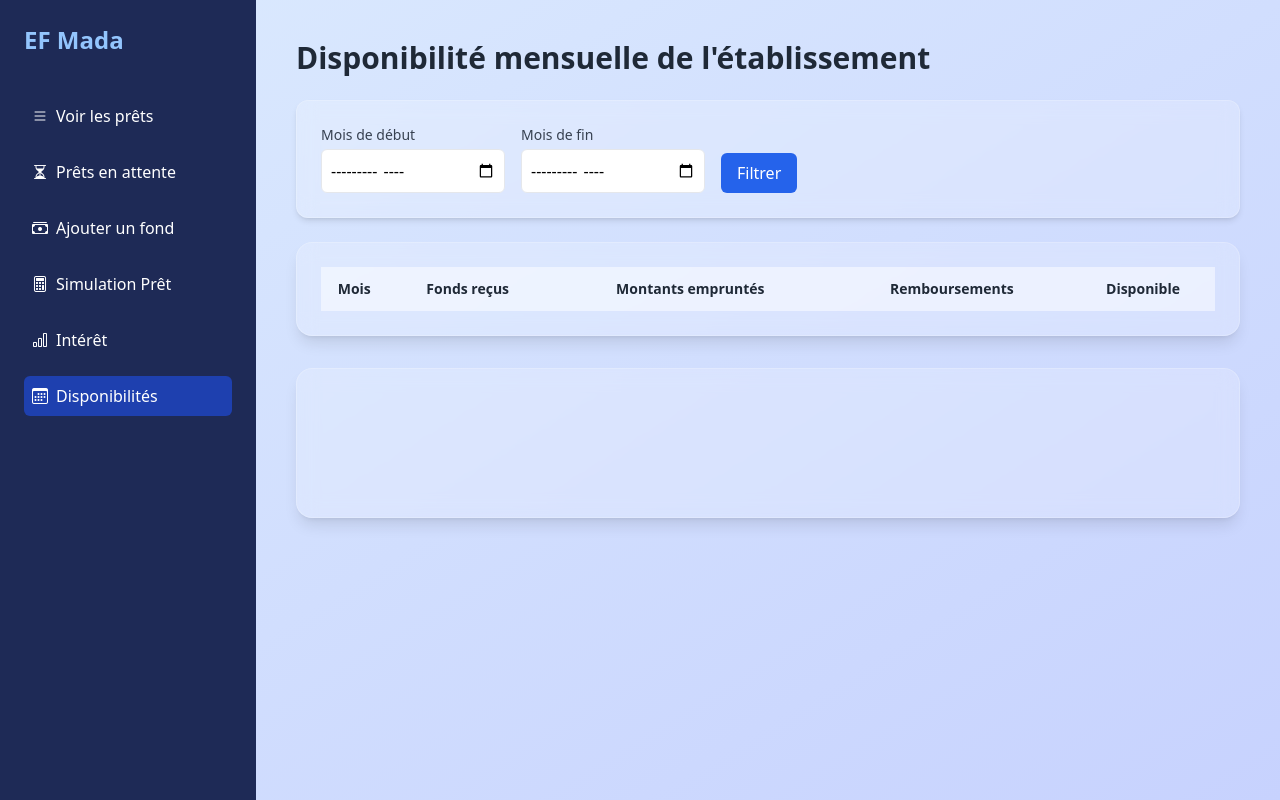
After one commit to soary1/projet_final, a PHP site: page /projet_final/views/agents/disponibilites.html in a window 1280 px wide. The commit adds this page. Run offline with PHP 8.4, Linux system fonts and the light colour scheme; lists and menus that the app fills with data are empty; some libraries are stand-ins or nearby versions.

Commit message:
statistique filtre font emrpunt

```diff
--- /dev/null
+++ b/views/agents/disponibilites.html
@@ -0,0 +1,164 @@
+<!DOCTYPE html>
+<html lang="fr">
+<head>
+  <meta charset="UTF-8" />
+  <title>Disponibilités Mensuelles - EF Mada</title>
+  <script src="https://cdn.tailwindcss.com"></script>
+  <script src="https://cdn.jsdelivr.net/npm/chart.js"></script>
+  <link href="https://cdn.jsdelivr.net/npm/bootstrap-icons/font/bootstrap-icons.css" rel="stylesheet">
+  <style>
+    .glass {
+      backdrop-filter: blur(10px);
+      background: rgba(255, 255, 255, 0.2);
+      border: 1px solid rgba(255, 255, 255, 0.2);
+    }
+  </style>
+</head>
+<body class="flex bg-gradient-to-br from-blue-100 to-indigo-200 min-h-screen">
+
+  <!-- Sidebar -->
+  <aside class="w-64 p-6 bg-[#1e2a56] text-white flex flex-col space-y-4">
+    <h2 class="text-2xl font-bold text-blue-300 mb-6">EF Mada</h2>
+    <a href="pres/liste_prets.html" class="flex items-center gap-2 hover:bg-blue-800 p-2 rounded-md"><i class="bi bi-list"></i> Voir les prêts</a>
+    <a href="pres/prets-attente.html" class="flex items-center gap-2 hover:bg-blue-800 p-2 rounded-md"><i class="bi bi-hourglass-split"></i> Prêts en attente</a>
+    <a href="fond.php" class="flex items-center gap-2 hover:bg-blue-800 p-2 rounded-md"><i class="bi bi-cash-stack"></i> Ajouter un fond</a>
+    <a href="simulation.php" class="flex items-center gap-2 hover:bg-blue-800 p-2 rounded-md"><i class="bi bi-calculator"></i> Simulation Prêt</a>
+    <a href="interet.php" class="flex items-center gap-2 hover:bg-blue-800 p-2 rounded-md"><i class="bi bi-bar-chart"></i> Intérêt</a>
+    <a href="disponibilites.html" class="flex items-center gap-2 bg-blue-800 p-2 rounded-md"><i class="bi bi-calendar3"></i> Disponibilités</a>
+  </aside>
+
+  <!-- Main Content -->
+  <main class="flex-1 p-10">
+    <h1 class="text-3xl font-bold text-gray-800 mb-6">Disponibilité mensuelle de l'établissement</h1>
+
+    <form id="filtre-form" class="glass rounded-xl p-6 shadow-md mb-6 flex gap-4 items-end">
+      <div>
+        <label for="debut" class="block text-sm font-medium text-gray-700">Mois de début</label>
+        <input type="month" id="debut" name="debut" class="mt-1 p-2 border rounded-md w-full" required />
+      </div>
+      <div>
+        <label for="fin" class="block text-sm font-medium text-gray-700">Mois de fin</label>
+        <input type="month" id="fin" name="fin" class="mt-1 p-2 border rounded-md w-full" required />
+      </div>
+      <button type="submit" class="bg-blue-600 hover:bg-blue-700 text-white px-4 py-2 rounded-md">Filtrer</button>
+    </form>
+
+    <div class="glass p-6 rounded-2xl shadow-lg">
+      <table class="w-full text-center text-sm text-gray-700">
+        <thead class="bg-white bg-opacity-50 font-semibold text-gray-800">
+          <tr>
+            <th class="py-3">Mois</th>
+            <th class="py-3">Fonds reçus</th>
+            <th class="py-3">Montants empruntés</th>
+            <th class="py-3">Remboursements</th>
+            <th class="py-3">Disponible</th>
+          </tr>
+        </thead>
+        <tbody id="table-body" class="bg-white bg-opacity-40">
+          <!-- Data insérée ici -->
+        </tbody>
+      </table>
+    </div>
+
+    <div class="glass p-6 mt-8 rounded-2xl shadow-lg">
+      <canvas id="dispoChart" height="100"></canvas>
+    </div>
+  </main>
+
+  <script>
+  const apiBase = "http://localhost/projet_final/ws";
+
+  const form = document.getElementById("filtre-form");
+  const tableBody = document.getElementById("table-body");
+  const ctx = document.getElementById("dispoChart").getContext("2d");
+  let chart;
+
+  form.addEventListener("submit", (e) => {
+    e.preventDefault();
+    const debut = document.getElementById("debut").value;
+    const fin = document.getElementById("fin").value;
+
+    if (!debut || !fin) return;
+
+    fetch(`${apiBase}/disponibilites?debut=${debut}&fin=${fin}`)
+      .then(res => res.json())
+      .then(data => {
+        tableBody.innerHTML = "";
+        const labels = [];
+        const fonds = [];
+        const empruntes = [];
+        const remboursements = [];
+        const disponibles = [];
+
+        data.forEach(item => {
+          labels.push(item.mois);
+          fonds.push(item.fonds);
+          empruntes.push(item.montants_empruntes);
+          remboursements.push(item.remboursements);
+          disponibles.push(item.disponible);
+
+          const row = `<tr>
+            <td class="py-2">${item.mois}</td>
+            <td class="py-2">${item.fonds.toLocaleString()} Ar</td>
+            <td class="py-2">${item.montants_empruntes.toLocaleString()} Ar</td>
+            <td class="py-2">${item.remboursements.toLocaleString()} Ar</td>
+            <td class="py-2 font-semibold">${item.disponible.toLocaleString()} Ar</td>
+          </tr>`;
+          tableBody.innerHTML += row;
+        });
+
+        // Rafraîchir le graphique
+        if (chart) chart.destroy();
+        chart = new Chart(ctx, {
+          type: 'line',
+          data: {
+            labels: labels,
+            datasets: [
+              {
+                label: 'Fonds disponibles',
+                data: fonds,
+                borderColor: '#3b82f6',
+                backgroundColor: 'rgba(59, 130, 246, 0.2)',
+                tension: 0.4
+              },
+              {
+                label: 'Montants empruntés',
+                data: empruntes,
+                borderColor: '#ef4444',
+                backgroundColor: 'rgba(239, 68, 68, 0.2)',
+                tension: 0.4
+              },
+              {
+                label: 'Remboursements',
+                data: remboursements,
+                borderColor: '#10b981',
+                backgroundColor: 'rgba(16, 185, 129, 0.2)',
+                tension: 0.4
+              },
+              {
+                label: 'Disponibilité finale',
+                data: disponibles,
+                borderColor: '#8b5cf6',
+                backgroundColor: 'rgba(139, 92, 246, 0.2)',
+                tension: 0.4
+              }
+            ]
+          },
+          options: {
+            responsive: true,
+            plugins: {
+              legend: { position: 'top' },
+              tooltip: { mode: 'index', intersect: false }
+            },
+            scales: {
+              y: { beginAtZero: true }
+            }
+          }
+        });
+      });
+  });
+</script>
+
+
+</body>
+</html>
--- a/ws/index.php
+++ b/ws/index.php
@@ -15,6 +15,8 @@ require 'routes/calcul_routes.php';
 require 'routes/remboursement_route.php';
 require 'routes/utilisateur_routes.php';
 require 'routes/remboursement_routes.php';
+require 'routes/disponibilite_route.php';
+
 
 
 Flight::start();
```
Also changed, not shown: ws/controllers/StatistiqueController.php (added, +43 -0 lines), ws/models/Fond.php (+9 -3 lines), ws/models/Pret.php (+16 -3 lines), ws/routes/disponibilite_route.php (added, +7 -0 lines).
